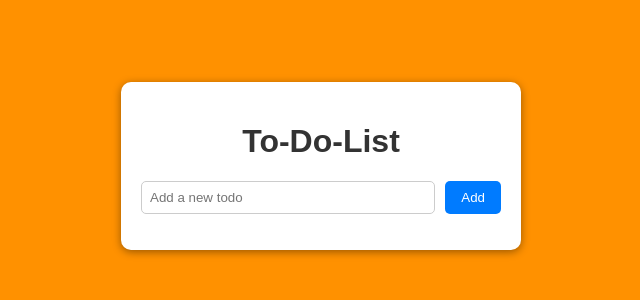
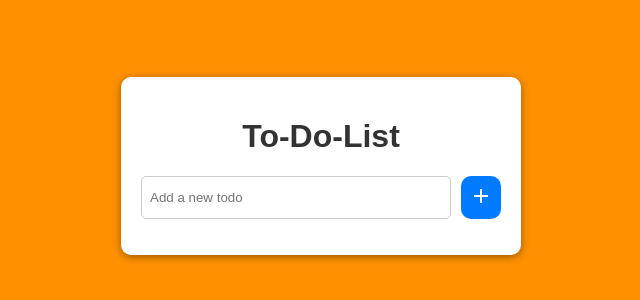
Before and after one commit to Nkbalaji2002/Temp-Ctrl-App, a React (Vite) app: page / in a window 1280 px wide. Shown: the part 234-534 px from the top of the page, without its empty margins (319-959 px from the left). Built offline with nearby package versions, Linux system fonts and the light colour scheme.

Commit message:
todo-icons commit

```diff
--- a/package.json
+++ b/package.json
@@ -10,6 +10,10 @@
     "preview": "vite preview"
   },
   "dependencies": {
+    "@emotion/react": "^11.11.1",
+    "@emotion/styled": "^11.11.0",
+    "@mui/icons-material": "^5.14.3",
+    "@mui/material": "^5.14.5",
     "axios": "^1.4.0",
     "localforage": "^1.10.0",
     "react": "^18.2.0",
--- a/src/components/ToDoList.css
+++ b/src/components/ToDoList.css
@@ -17,8 +17,7 @@
   margin-bottom: 1rem;
 }
 
-.todo-form
-{
+.todo-form {
   display: flex;
   gap: 10px;
   margin-bottom: 1rem;
@@ -31,13 +30,18 @@
   border-radius: 5px;
 }
 
-.todo-form button {
-    padding: 8px 1rem;
+.todo-form button,
+.todos li button {
+  padding: 8px;
   background-color: #007bff;
   color: #fff;
   border: none;
-    border-radius: 5px;
+  border-radius: 10px;
   cursor: pointer;
+}
+
+.todos li button {
+  background-color: #dc3545;
 }
 
 .todo-form button:hover {
@@ -59,15 +63,6 @@
   border-radius: 5px;
 }
 
-.todos li button {
-    background-color: #dc3545;
-    color: #fff;
-    border: none;
-    border-radius: 5px;
-    cursor: pointer;
-    padding: 8px 1rem;
-}
-
 .todos li button:hover {
   background-color: #c7182a;
 }
--- a/src/components/ToDoList.tsx
+++ b/src/components/ToDoList.tsx
@@ -1,6 +1,7 @@
 import React, { useEffect, useState } from "react";
 import "./ToDoList.css";
 import localforage from "localforage";
+import { Add, Delete } from "@mui/icons-material";
 
 const ToDoList: React.FC = () => {
   const [todos, setTodos] = useState<string[]>([]);
@@ -46,14 +47,18 @@ const ToDoList: React.FC = () => {
             value={newTodo}
             onChange={(e) => setNewTodo(e.target.value)}
           />
-          <button onClick={handleAddTodo}>Add</button>
+          <button onClick={handleAddTodo}>
+            <Add />
+          </button>
         </div>
         <ul className="todos">
           {todos.map((todo, index) => {
             return (
               <li key={index}>
                 {todo}
-                <button onClick={() => handleDeleteTodo(index)}>Remove</button>
+                <button onClick={() => handleDeleteTodo(index)}>
+                  <Delete />
+                </button>
               </li>
             );
           })}
```
Also changed, not shown: 1 other file (tests, documents, lock files or other folders). Lines whose indentation alone changed are shown as unchanged.
